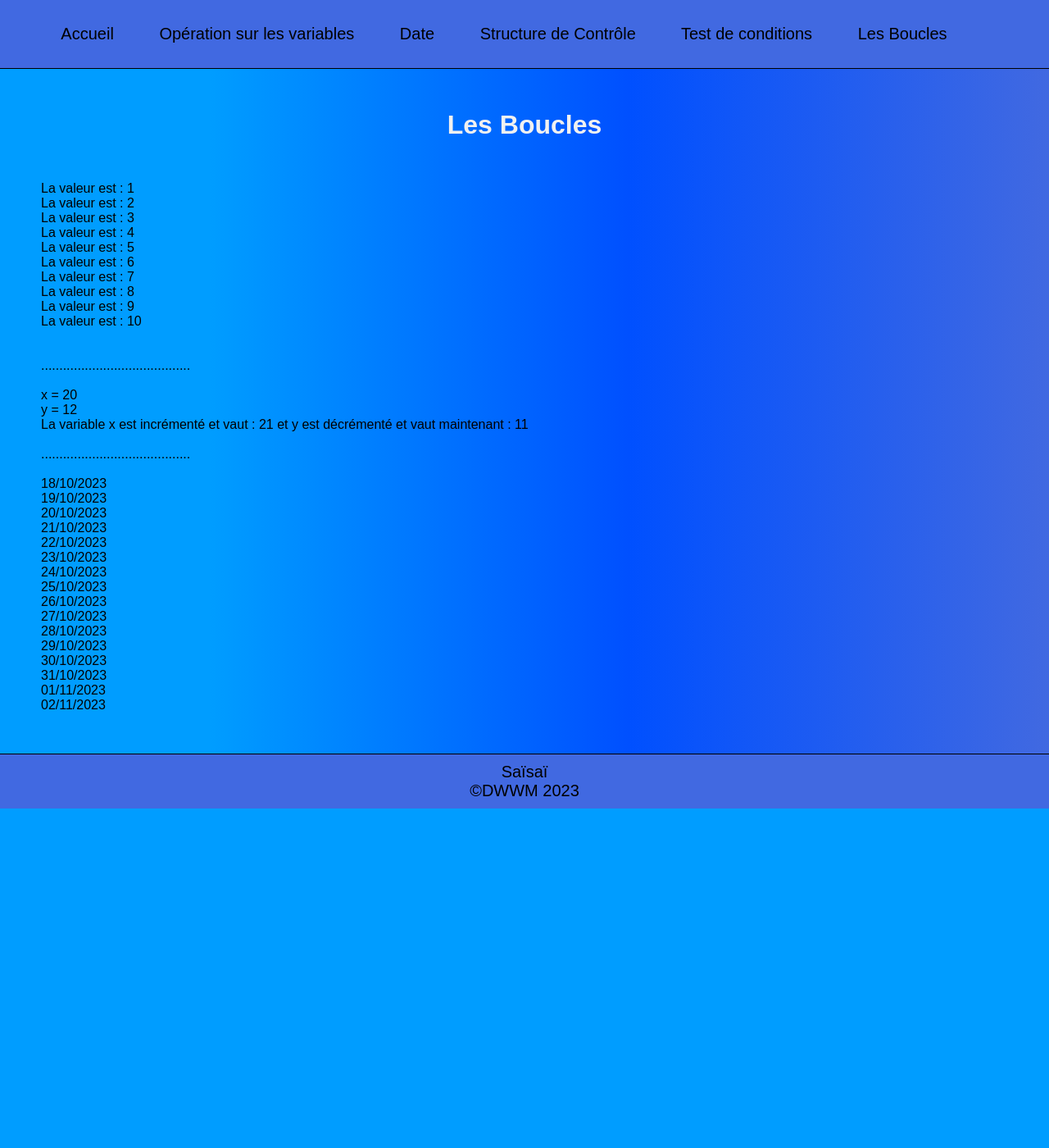
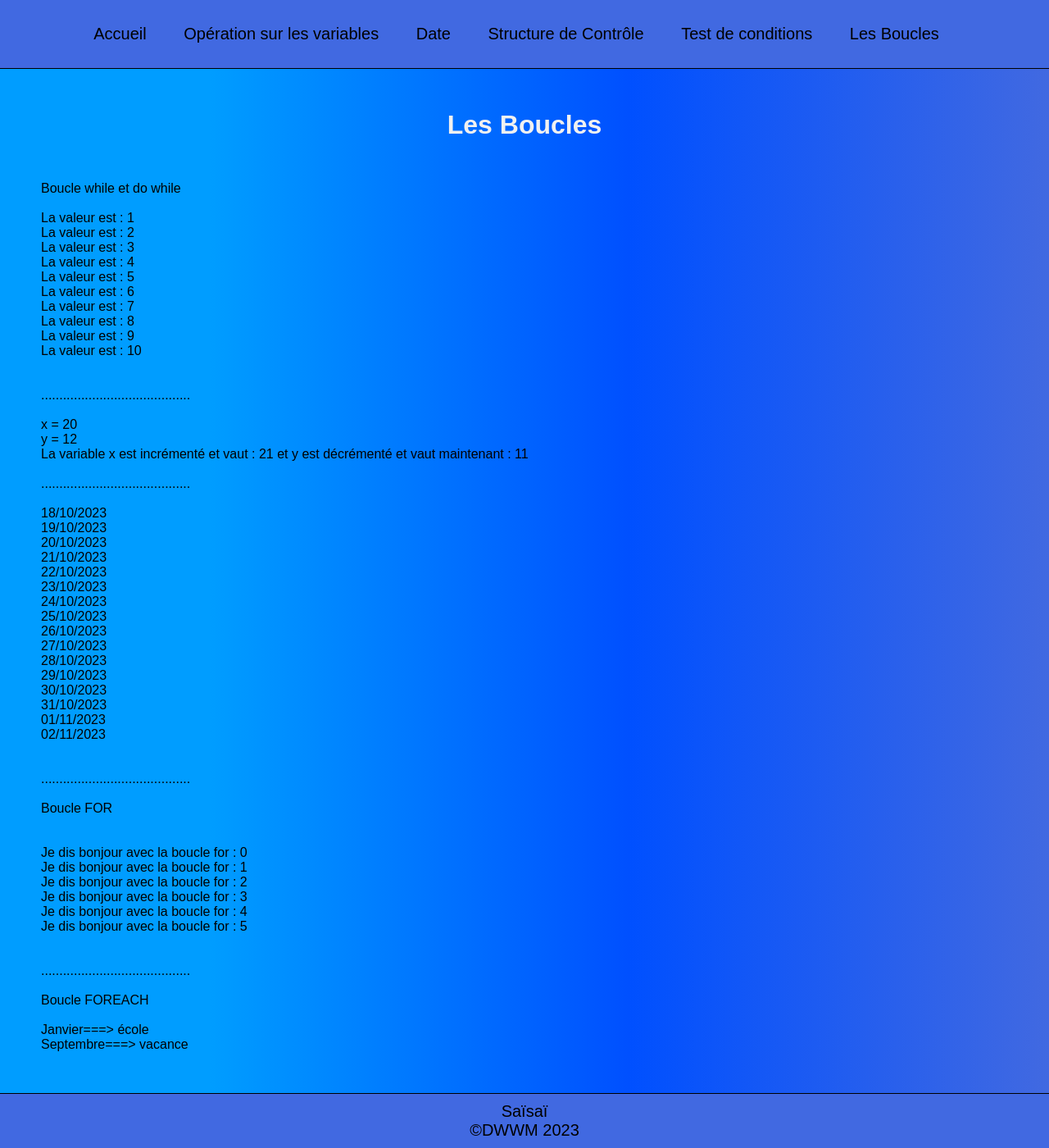
Before and after one commit to Saisai-31/PHP_Decouverte, a PHP site: page /boucle.php in a window 1280 px wide. Shown: the whole page at 82% size. Before the commit the page ends 986 px from the top, so only its background shows below. Run offline with PHP 8.4, Linux system fonts and the light colour scheme.

Commit message:
suite du cours PHP avec les boucles

```diff
--- a/monSite/boucle.php
+++ b/monSite/boucle.php
@@ -26,7 +26,9 @@
         <?php
         //La boucle while
         //exécute un bloc de ligne de code tant qu'une condition est vrai.
-
+        echo "Boucle while et do while";
+        echo "<br>";
+        echo "<br>";
         $a= 1;
         //tant que la variable est inférieur à 10
         while($a <= 10){
@@ -65,6 +67,33 @@
         //Tant que la variable est inférieur ou égal à 15
         while($nombre <=15);
 
+        echo "<br><br>.........................................<br><br>";
+
+        /*
+        La boucle
+        Elle indique de répéter une action un certain nombre de fois en fonction de la valeur du pointeur. La structure possède
+        3 paramètres : un début, un test et une incrémentation qui s'éffectuent à la fin de chaque passage dans la boucle.
+        */
+        echo "Boucle FOR";
+        echo "<br>";
+        echo "<br>";
+        echo "<br>";
+        for($p = 0; $p <= 5; $p++){
+            echo "Je dis bonjour avec la boucle for : ".$p."<br>";
+        }
+
+        echo "<br><br>.........................................<br><br>";
+
+        //La boucle Foreach
+        echo "Boucle FOREACH";
+        echo "<br>";
+        $T["Janvier"] = "école";
+        echo "<br>";
+        $T["Septembre"] = "vacance";
+            foreach($T as $mois => $periode){
+                echo $mois. "===> ".$periode. "<br>";
+            }
+
 
 
 
--- a/monSite/styleGrid.css
+++ b/monSite/styleGrid.css
@@ -49,14 +49,15 @@ nav{
 nav a{
     color: black;
     text-decoration: none;
-    margin-right: 50px;
+    margin-right: 20px;
     height: 100px;
+    padding: 10px;
 }
 
 nav a:hover{
     background: blue;
     color: bisque;
     border-radius: 10px;
-    padding: 10px;
+
 
 }
```
